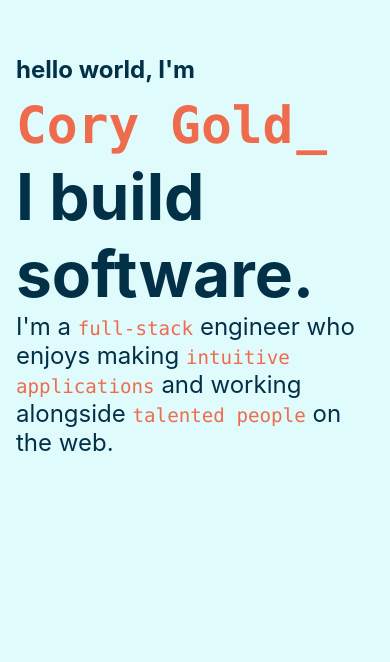
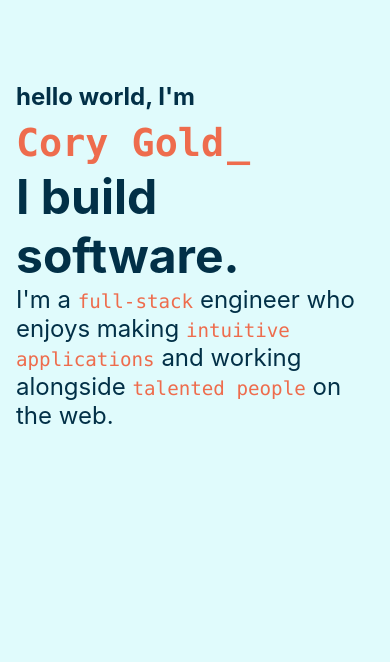
Before and after one commit to corumgold/corygold.dev, a React (Create React App) app: page / in a window 390 px wide. Shown: the part 182-844 px from the top of the page. Built offline with nearby package versions, Linux system fonts and the light colour scheme.

Commit message:
Change hero for very small screens

```diff
--- a/less/components/hero.less
+++ b/less/components/hero.less
@@ -40,6 +40,9 @@
   @media screen and (max-width: 650px), screen and (max-height: 400px) {
     font-size: @large-text;
   }
+  @media screen and (max-width: 450px) {
+    font-size: @medium-text;
+  }
 }
 
 h2.big-header {
--- a/src/styles.css
+++ b/src/styles.css
@@ -56,6 +56,11 @@
 @media screen and (max-width: 650px), screen and (max-height: 400px) {
   .big-header {
     font-size: 4rem;
+  }
+}
+@media screen and (max-width: 450px) {
+  .big-header {
+    font-size: 3rem;
   }
 }
 h2.big-header {
```
